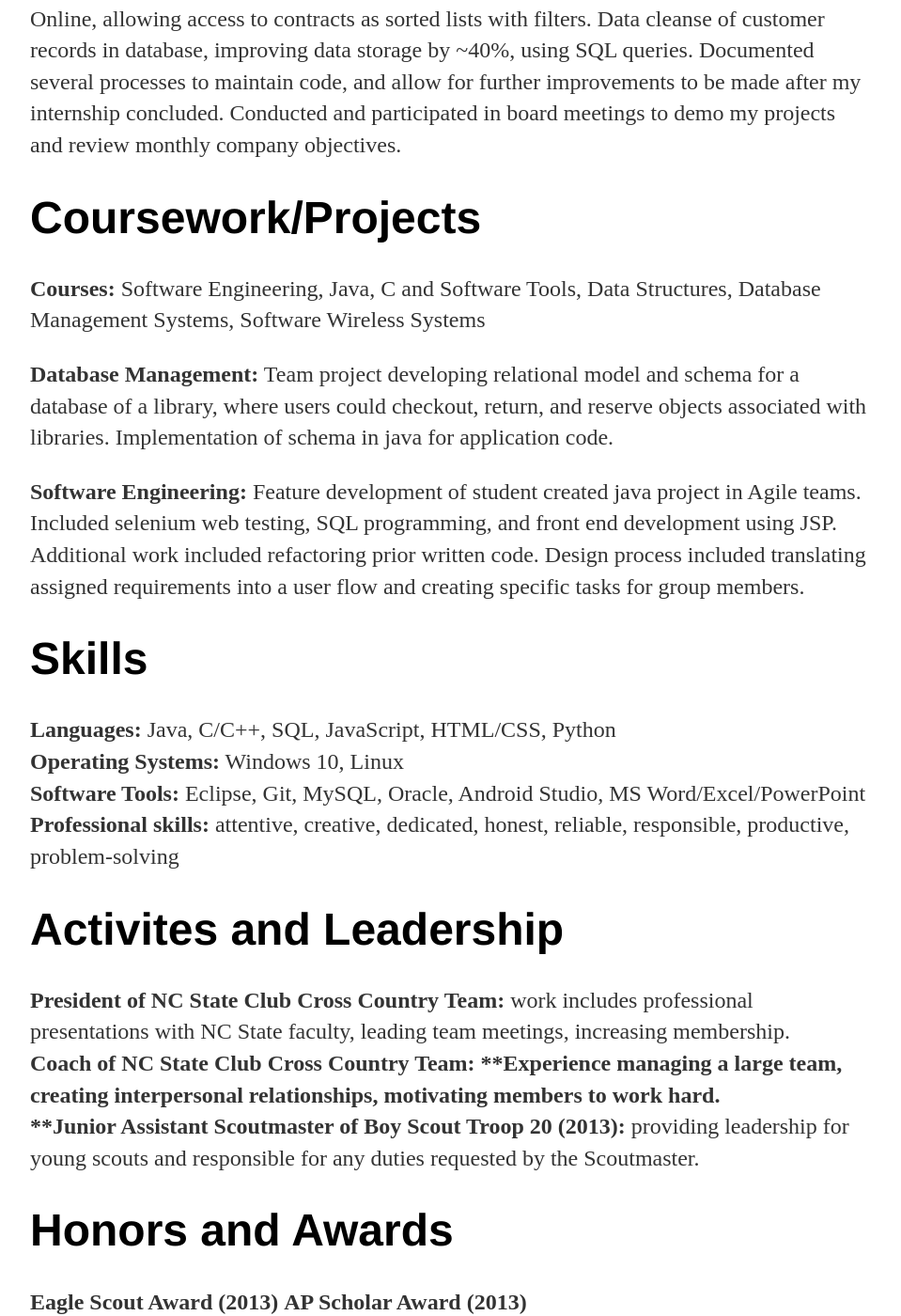
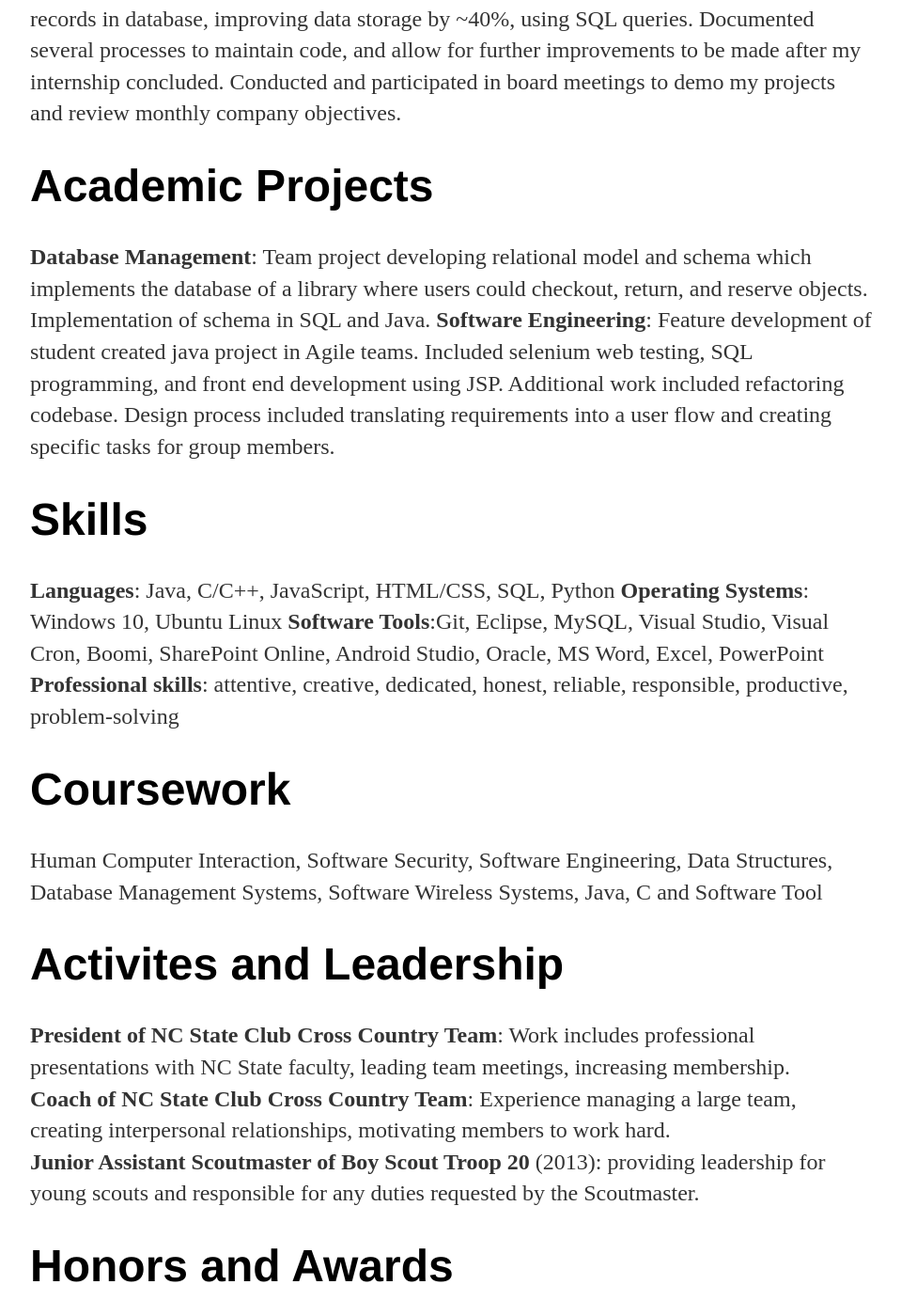
Before and after one commit to balassit/balassit.github.io, a Jekyll site: the page built from resume.md, in a window 1280 px wide and 1400 px high, scrolled down 660 px. Shown: the whole window at 94% size, without its empty margins (160-1119 px from the left). Built offline with Jekyll 4.4.1, drawn with Linux system fonts in a browser that asks for light colours; some of the changed text lies outside the part shown.

Commit message:
update resume

```diff
--- a/resume.md
+++ b/resume.md
@@ -10,7 +10,8 @@
 *B.S. in Computer Science, Economics minor, 3.0 GPA, Dec. 2016*
 
 # Work Experience
-**Business Analyst** | *Bioventus, Durham, NC*<p-style="text-align: right;">*May 2016- August 2016*</p>
+**Business Analyst** | *Bioventus, Durham, NC
+May 2016- August 2016*
 
 
 Designed integrations using SAP and REST capabilities via Boomi interface to enhance client accessibility.
@@ -21,29 +22,35 @@
 internship concluded.
 Conducted and participated in board meetings to demo my projects and review monthly company objectives.
 
-# Coursework/Projects
-**Courses:** Software Engineering, Java, C and Software Tools, Data Structures, Database Management Systems, Software Wireless Systems
-
-**Database Management:** Team project developing relational model and schema for a database of a library, where users could checkout, return, and reserve objects associated with libraries. Implementation of schema in java for application code.
-
-**Software Engineering:** Feature development of student created java project in Agile teams. Included selenium web testing, SQL programming, and front end development using JSP. Additional work included refactoring prior written code. Design process included translating assigned requirements into a user flow and creating specific tasks for group
-members.
+# Academic Projects
+**Database Management**: Team project developing relational model and schema which implements the database of a library where users could checkout, return, and reserve objects. Implementation of schema in SQL and Java.
+**Software Engineering**: Feature development of student created java project in Agile teams. Included selenium web testing, SQL programming, and front end development using JSP. Additional work included refactoring codebase.
+Design process included translating requirements into a user flow and creating specific tasks for group members.
 
 # Skills
+**Languages**: Java, C/C++, JavaScript, HTML/CSS, SQL, Python
+**Operating Systems**: Windows 10, Ubuntu Linux
+**Software Tools**:Git, Eclipse, MySQL, Visual Studio, Visual Cron, Boomi, SharePoint Online, Android Studio, Oracle, MS Word, Excel, PowerPoint
+**Professional skills**: attentive, creative, dedicated, honest, reliable, responsible, productive, problem-solving
 
-**Languages:** Java, C/C++,  SQL, JavaScript, HTML/CSS, Python
-**Operating Systems:** Windows 10, Linux
-**Software Tools:** Eclipse, Git, MySQL, Oracle, Android Studio, MS Word/Excel/PowerPoint
-**Professional skills:** attentive, creative, dedicated, honest, reliable, responsible, productive, problem-solving
+# Coursework
+Human Computer Interaction, Software Security, Software Engineering, Data Structures, Database Management Systems, Software Wireless Systems, Java, C and Software Tool
 
 # Activites and Leadership
-**President of NC State Club Cross Country Team:** work includes professional presentations with NC State faculty, leading team meetings, increasing membership.
-**Coach of NC State Club Cross Country Team: **Experience managing a large team, creating interpersonal relationships, motivating members to work hard.
-**Junior Assistant Scoutmaster of Boy Scout Troop 20 (2013):** providing leadership for young scouts and responsible for any duties requested by the Scoutmaster.
+**President of NC State Club Cross Country Team**: Work includes professional presentations with NC State faculty, leading team meetings, increasing membership.
+**Coach of NC State Club Cross Country Team**: Experience managing a large team, creating interpersonal relationships, motivating members to work hard.
+**Junior Assistant Scoutmaster of Boy Scout Troop 20** (2013): providing leadership for young scouts and responsible for any duties requested by the Scoutmaster.
 
 # Honors and Awards
-**Eagle Scout Award (2013)**
-**AP Scholar Award (2013)**
-**National Honor Society Award (2013)**
-**High School Coach's Award (2013):** Awarded for leadership, attitude, dedication, effort, and performance.**
+**Eagle Award - Bioventus** (July 2016): earned for outstanding performance reviews in the month of July.
+**Eagle Scout Award** (2013) Troop 20, High Point, NC
+**AP Scholar Award** (2013)
+**High School Coach's Award** (2013): Awarded for leadership, attitude, dedication, effort, and performance.**
 **3xAll-Conference in Cross Country and Track (2012-2013)**
+
+# References
+Chad Watson				Barbara Adams		Dr. Ken Broman-Fulks
+Bioventus Global			NC State University	First Presbyterian Church of High Point
+Integration Architect			(919) 513-7888		(336)884-2248
+(919) 474-6825				barbara\_adams@ncsu.edu	ken@firstpreshp.org
+chad.watson@bioventusglobal.com
```
